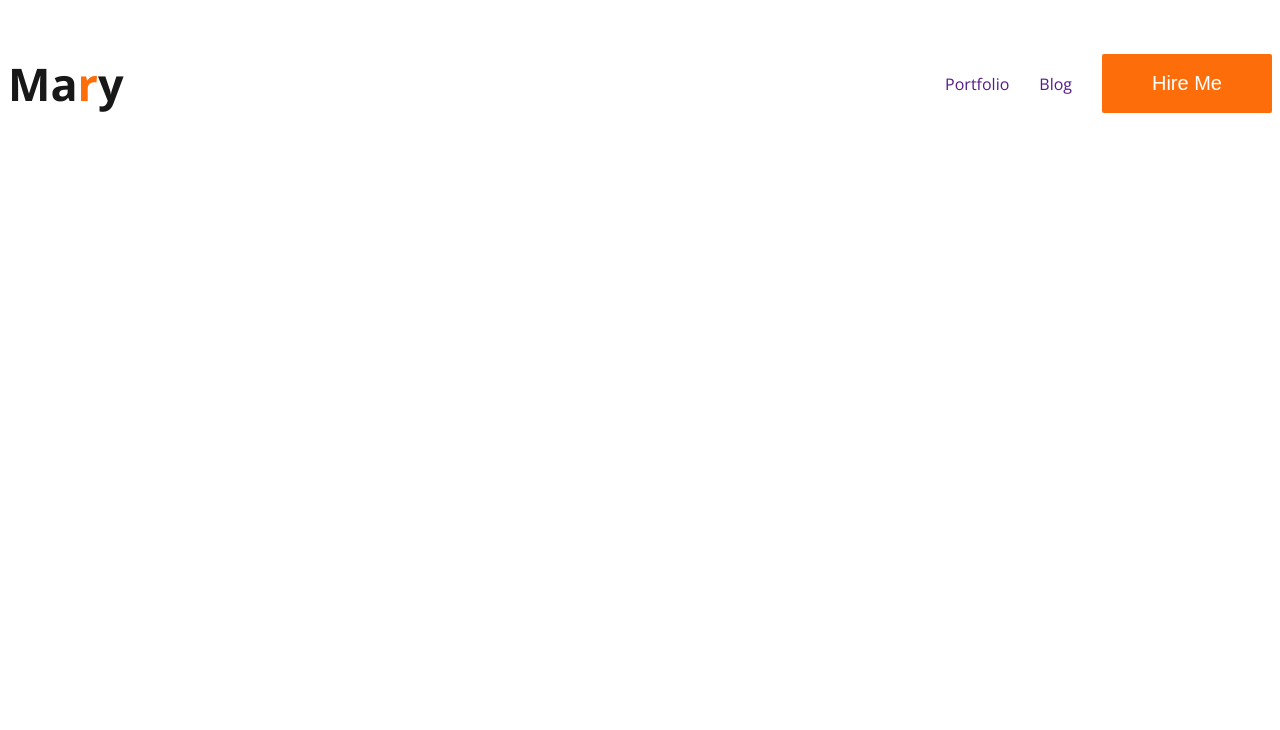
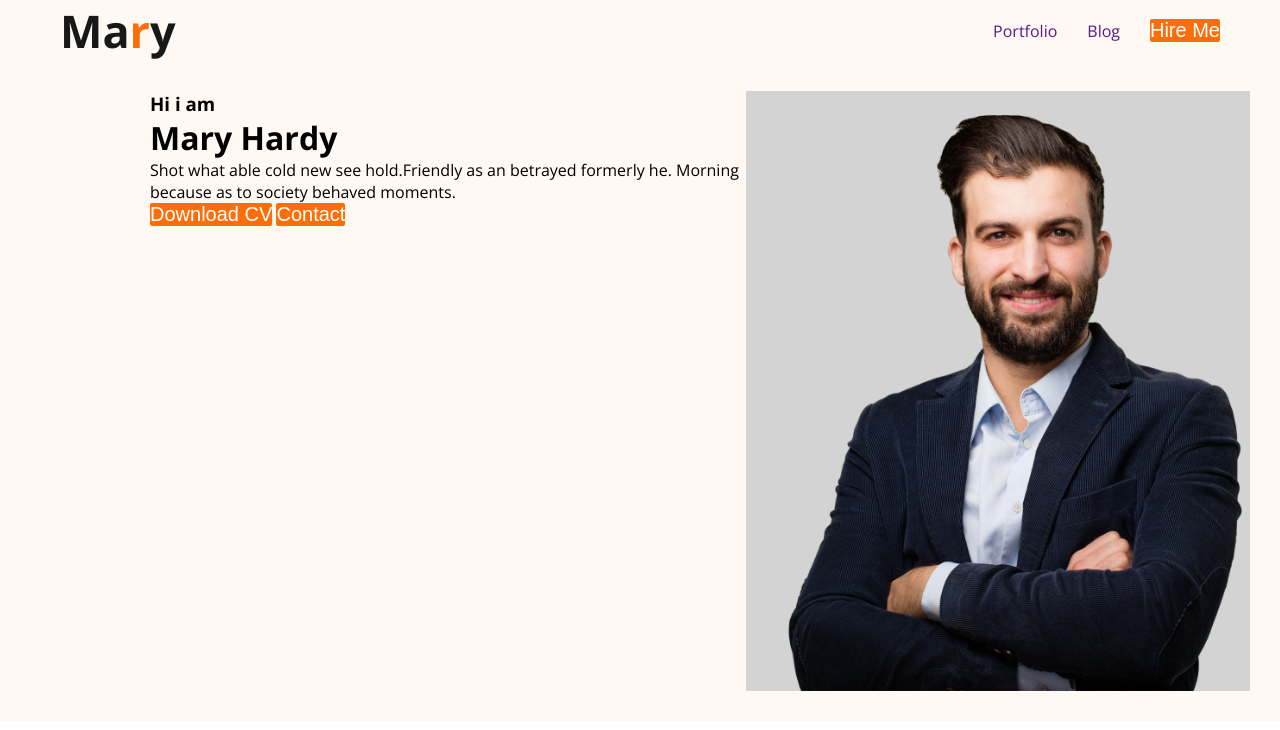
Before and after one commit to Najmul017/first-portfolio, a plain HTML site: page index.html in a window 1280 px wide. Drawn offline with nearby package versions, Linux system fonts and the light colour scheme.

Commit message:
nav complet

```diff
--- a/index.html
+++ b/index.html
@@ -10,7 +10,7 @@
     <link rel="stylesheet" href="style.css">
 </head>
 <body>
-    <header>
+    <header class="header">
         <nav>
             <h3 class="nav-title">Ma<span class="text-primary">r</span>y</h3>
             <ul>
@@ -19,6 +19,18 @@
                 <li><button class="primary-button">Hire Me</button></li>
             </ul>
         </nav>
+
+        <div class="banner">
+            <div class="banner-gretting">
+                <h3>Hi i am</h3>
+                <h1>Mary Hardy</h1>
+                <p>Shot what able cold new see hold.Friendly as an betrayed formerly he. Morning because as to society behaved moments.</p>
+                <button class="primary-button">Download CV</button>
+                <button class="primary-button">Contact</button>
+            </div>
+            <img class="picture" src="images/hardy.png" alt="">
+
+        </div>
     </header>
     <main></main>
     <footer></footer>
--- a/style.css
+++ b/style.css
@@ -1,3 +1,7 @@
+*{
+    margin: 0;
+    padding: 0;
+}
 body{
     font-family: 'Open Sans', sans-serif;
 }
@@ -13,6 +17,8 @@ nav {
     display: flex;
     align-items: center;
     justify-content: space-between;
+    padding: 0px 60px;
+
 }
 nav > ul{
     display: flex;
@@ -21,6 +27,9 @@ nav > ul{
 }
 nav ul li a{
     text-decoration: none;
+}
+.nav-title{
+    padding: 0px;
 }
 
 nav li{
@@ -34,5 +43,21 @@ nav li{
     border-radius: 2px;
     font-size: 20px;
     border: 0px;
-    padding: 18px 50px;
+
 }
+header{
+    background: #FFF8F3;;
+}
+
+/* header style end */
+
+.banner{
+    padding: 30px 30px 30px 150px;
+    display: flex;
+}
+.picture{
+    width: 504px;
+    height: 600px;
+    background: url(<path-to-image>), lightgray -192.573px 0px / 173.656% 100% no-repeat;
+
+}
```
